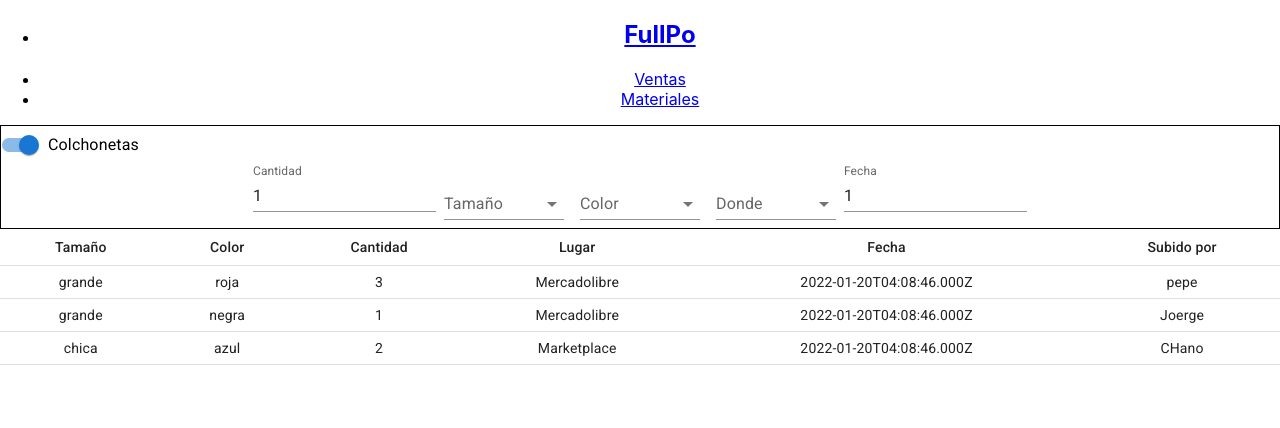
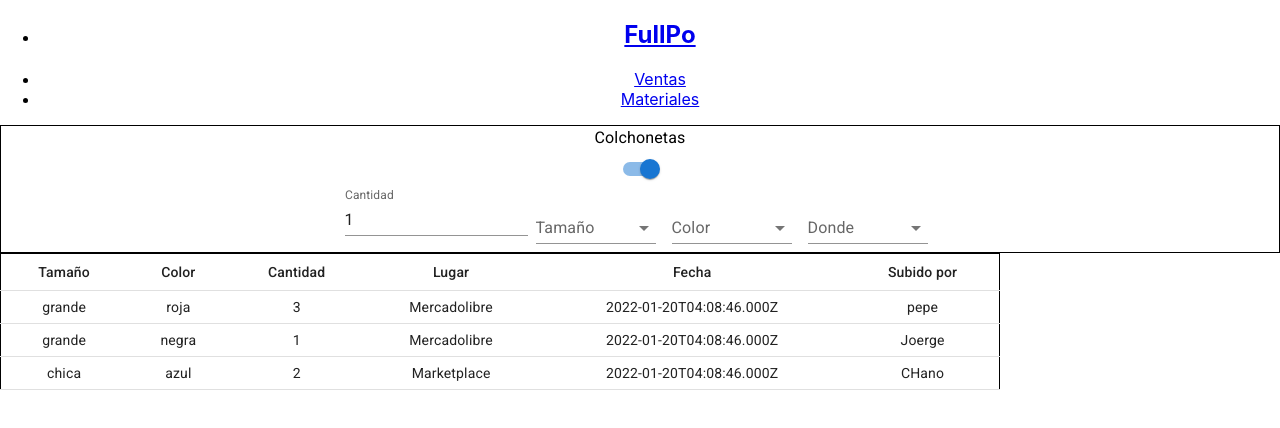
Before and after one commit to juanjuanjuan/full-po, a React (Create React App) app: page /ventas in a window 1280 px wide. Shown: the top 428 px of the page. Built offline with nearby package versions, Linux system fonts and the light colour scheme.

Commit message:
Added DateFns
Added @date-io/date-fns and @types/date-fns to handle dates as a DateAdapter

```diff
--- a/package.json
+++ b/package.json
@@ -3,7 +3,7 @@
   "version": "0.1.0",
   "private": true,
   "dependencies": {
-    "@date-io/moment": "^2.11.0",
+    "@date-io/date-fns": "^2.11.0",
     "@emotion/react": "^11.7.1",
     "@emotion/styled": "^11.6.0",
     "@fontsource/roboto": "^4.5.1",
@@ -12,6 +12,7 @@
     "@testing-library/jest-dom": "^5.16.1",
     "@testing-library/react": "^12.1.2",
     "@testing-library/user-event": "^13.5.0",
+    "@types/date-fns": "^2.6.0",
     "react": "^17.0.2",
     "react-dom": "^17.0.2",
     "react-router-dom": "^6.2.1",
--- a/src/components/NewSell.js
+++ b/src/components/NewSell.js
@@ -12,7 +12,7 @@ import {
   TextField,
 } from "@mui/material/";
 import { LocalizationProvider, DateTimePicker } from "@mui/lab/";
-import DateAdapter from "@mui/lab/AdapterMoment";
+import DateAdapter from "@mui/lab/AdapterDateFns";
 
 const COLORS_COLCHONETAS = ["roja", "negra", "azul", "rosa"];
 const COLORS_TOBIPESAS = ["violeta", "verde"];
@@ -29,18 +29,16 @@ const NewSell = () => {
           control={
             <Switch
               checked={switchTipo}
-              //   onChange={handleTipoChange}
               onChange={(event) => {
                 setSwitchTipo(event.target.checked);
               }}
-              inputProps={{ "aria-label": "controlled" }}
+            //   inputProps={{ "aria-label": "controlled" }}
             />
           }
           label={switchTipo ? "Colchonetas" : "Tobipesas"}
+          labelPlacement="top"
         />
       </FormGroup>
-      {switchTipo && (
-        <div>
       <TextField
         //   required
         id="cantidad"
@@ -50,6 +48,7 @@ const NewSell = () => {
         defaultValue="1"
       />
 
+      {switchTipo && (
         <FormControl variant="standard" sx={{ m: 1, minWidth: 120 }}>
           <InputLabel id="size-label">Tamaño</InputLabel>
           <Select
@@ -64,6 +63,7 @@ const NewSell = () => {
             <MenuItem value={"chica"}>Chica</MenuItem>
           </Select>
         </FormControl>
+      )}
 
       <FormControl variant="standard" sx={{ m: 1, minWidth: 120 }}>
         <InputLabel id="color-label">Color</InputLabel>
@@ -75,7 +75,12 @@ const NewSell = () => {
           label="Color"
           // required={true}
         >
-              {COLORS_COLCHONETAS.map((color) => {
+          {switchTipo &&
+            COLORS_COLCHONETAS.map((color) => {
+              return <MenuItem value={color}>{color}</MenuItem>;
+            })}
+          {!switchTipo &&
+            COLORS_TOBIPESAS.map((color) => {
               return <MenuItem value={color}>{color}</MenuItem>;
             })}
         </Select>
@@ -96,27 +101,16 @@ const NewSell = () => {
         </Select>
       </FormControl>
 
-          <TextField
-            //   required
-            id="date"
-            label="Fecha"
-            type="number"
-            variant="standard"
-            defaultValue="1"
-          />
-
       <LocalizationProvider dateAdapter={DateAdapter}>
         <DateTimePicker
           renderInput={(props) => <TextField {...props} />}
-              label="DateTimePicker"
+          label="Fecha"
           value={date}
           onChange={(newDate) => {
             setDate(newDate);
           }}
         />
       </LocalizationProvider>
-        </div>
-      )}
     </Grid>
     // {/* <TextField id="standard-basic" label="Standard" variant="standard" /> */}
   );
--- a/src/components/SellTable.js
+++ b/src/components/SellTable.js
@@ -44,7 +44,12 @@ const SellTable = () => {
   return (
     <TableContainer>
       <Table
-        // sx={{ minWidth: 650 }}
+        sx={{
+          minWidth: 700,
+          maxWidth: 1000,
+          border: "1px solid",
+          alignItems: 'center',
+        }}
         size="small"
         // aria-label="a dense table"
       >
```
Also changed, not shown: 1 other file (tests, documents, lock files or other folders). Lines whose indentation alone changed are shown as unchanged.
